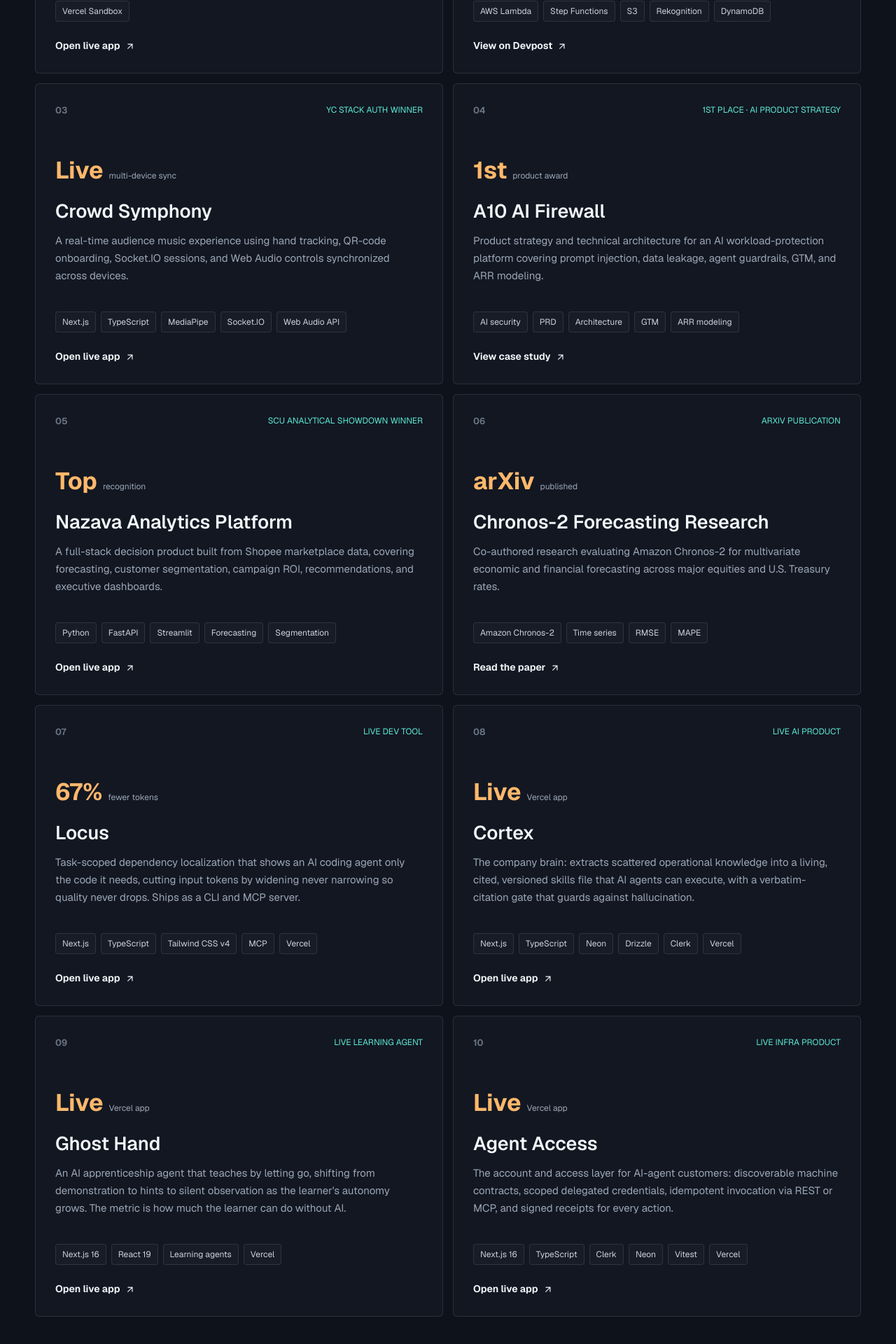
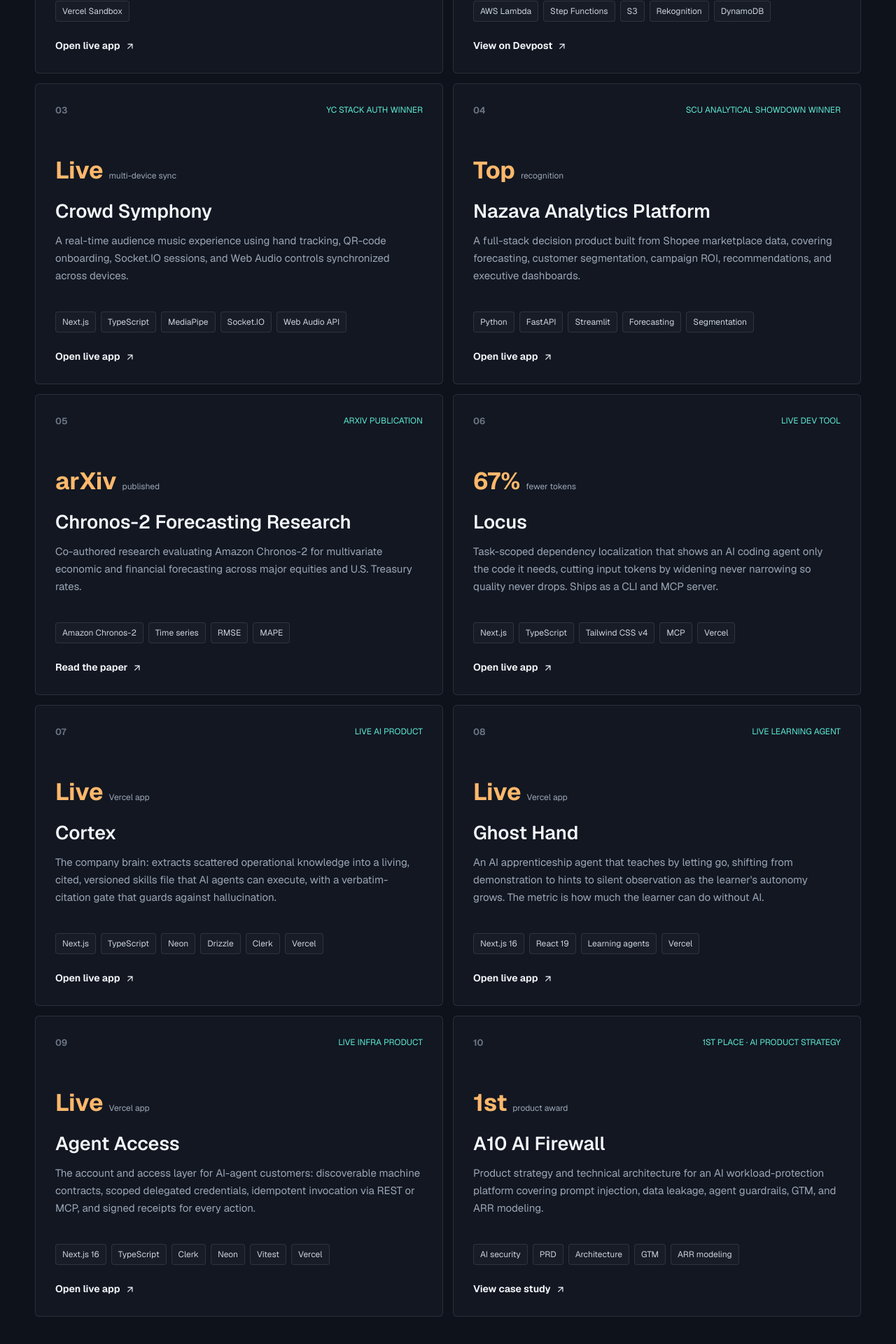
Before and after one commit to taranggoyal70/Tarang-Portfolio, a React (Vite) app: page / in a window 1280 px wide. Shown: the part 3660-5580 px from the top of the page at 70% size. Built offline with nearby package versions, Linux system fonts and the light colour scheme; no server answers; the HTML template or start-up script is replaced by a standard one.

Commit message:
Move A10 AI Firewall to last in Work section

```diff
--- a/src/components/Work.tsx
+++ b/src/components/Work.tsx
@@ -42,17 +42,6 @@ const projects = [
     statLabel: "multi-device sync",
     link: "https://crowd-symphony.vercel.app",
     linkLabel: "Open live app",
-  },
-  {
-    title: "A10 AI Firewall",
-    category: "1st place · AI product strategy",
-    description:
-      "Product strategy and technical architecture for an AI workload-protection platform covering prompt injection, data leakage, agent guardrails, GTM, and ARR modeling.",
-    tools: ["AI security", "PRD", "Architecture", "GTM", "ARR modeling"],
-    stat: "1st",
-    statLabel: "product award",
-    link: "https://a10-taupe.vercel.app",
-    linkLabel: "View case study",
   },
   {
     title: "Nazava Analytics Platform",
@@ -120,6 +109,17 @@ const projects = [
     link: "https://agent-access.vercel.app",
     linkLabel: "Open live app",
   },
+  {
+    title: "A10 AI Firewall",
+    category: "1st place · AI product strategy",
+    description:
+      "Product strategy and technical architecture for an AI workload-protection platform covering prompt injection, data leakage, agent guardrails, GTM, and ARR modeling.",
+    tools: ["AI security", "PRD", "Architecture", "GTM", "ARR modeling"],
+    stat: "1st",
+    statLabel: "product award",
+    link: "https://a10-taupe.vercel.app",
+    linkLabel: "View case study",
+  },
 ];
 
 const Work = () => (
```
